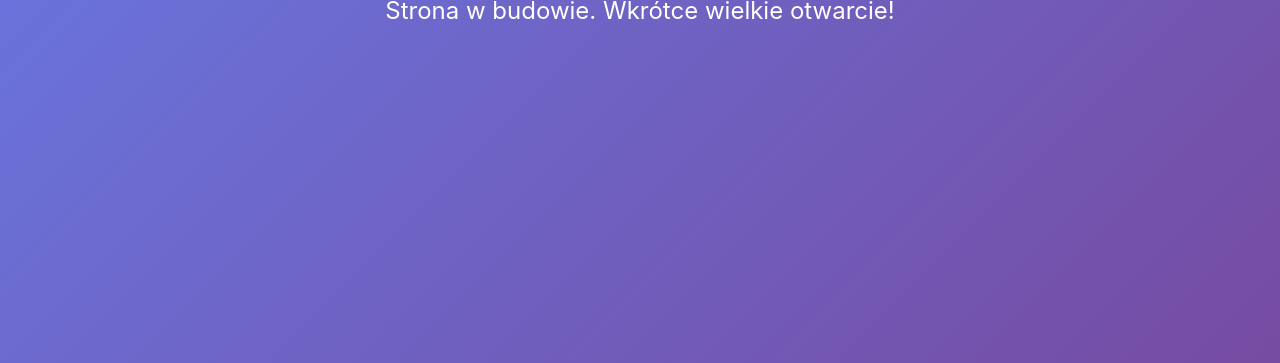
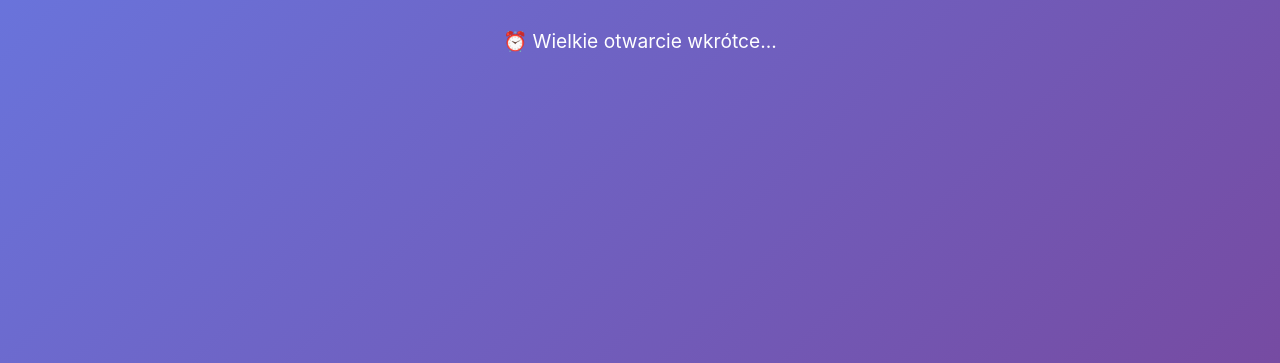
Before and after one commit to colly23421/primebets-landing, a plain HTML site: page index.html in a window 1280 px wide. Shown: the part 437-800 px from the top of the page. Drawn offline with Linux system fonts and the light colour scheme.

Commit message:
Update landing page content

```diff
--- a/index.html
+++ b/index.html
@@ -3,13 +3,14 @@
 <head>
     <meta charset="UTF-8">
     <meta name="viewport" content="width=device-width, initial-scale=1.0">
-    <title>PrimeBets - Zakłady Sportowe</title>
+    <title>PrimeBets - Zakłady Sportowe Online</title>
     <link rel="stylesheet" href="style.css">
 </head>
 <body>
     <div class="container">
         <h1>🎯 PrimeBets</h1>
-        <p>Strona w budowie. Wkrótce wielkie otwarcie!</p>
+        <p>Najlepsze zakłady sportowe online!</p>
+        <p class="soon">⏰ Wielkie otwarcie wkrótce...</p>
     </div>
     <script src="script.js"></script>
 </body>
--- a/style.css
+++ b/style.css
@@ -35,3 +35,15 @@ p {
     from { opacity: 0; transform: translateY(20px); }
     to { opacity: 1; transform: translateY(0); }
 }
+
+.soon {
+    margin-top: 2rem;
+    font-size: 1.2rem;
+    opacity: 0.8;
+    animation: pulse 2s infinite;
+}
+
+@keyframes pulse {
+    0%, 100% { opacity: 0.8; }
+    50% { opacity: 1; }
+}
```
